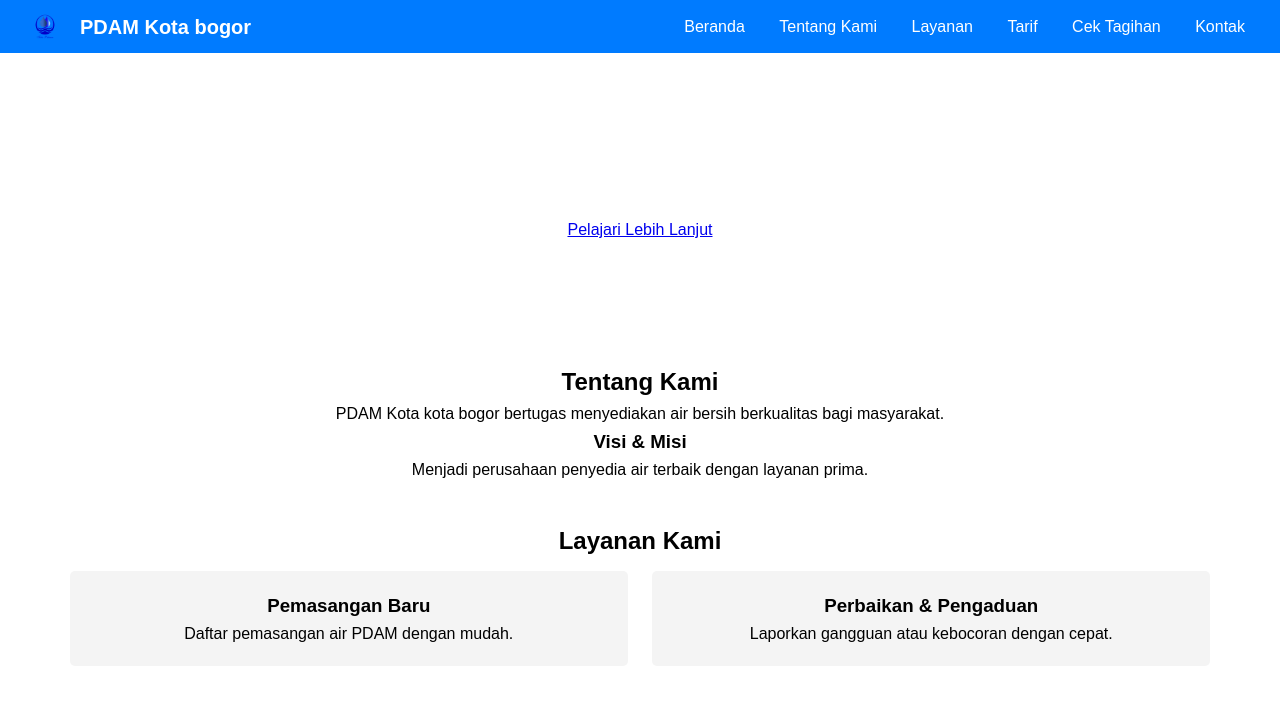
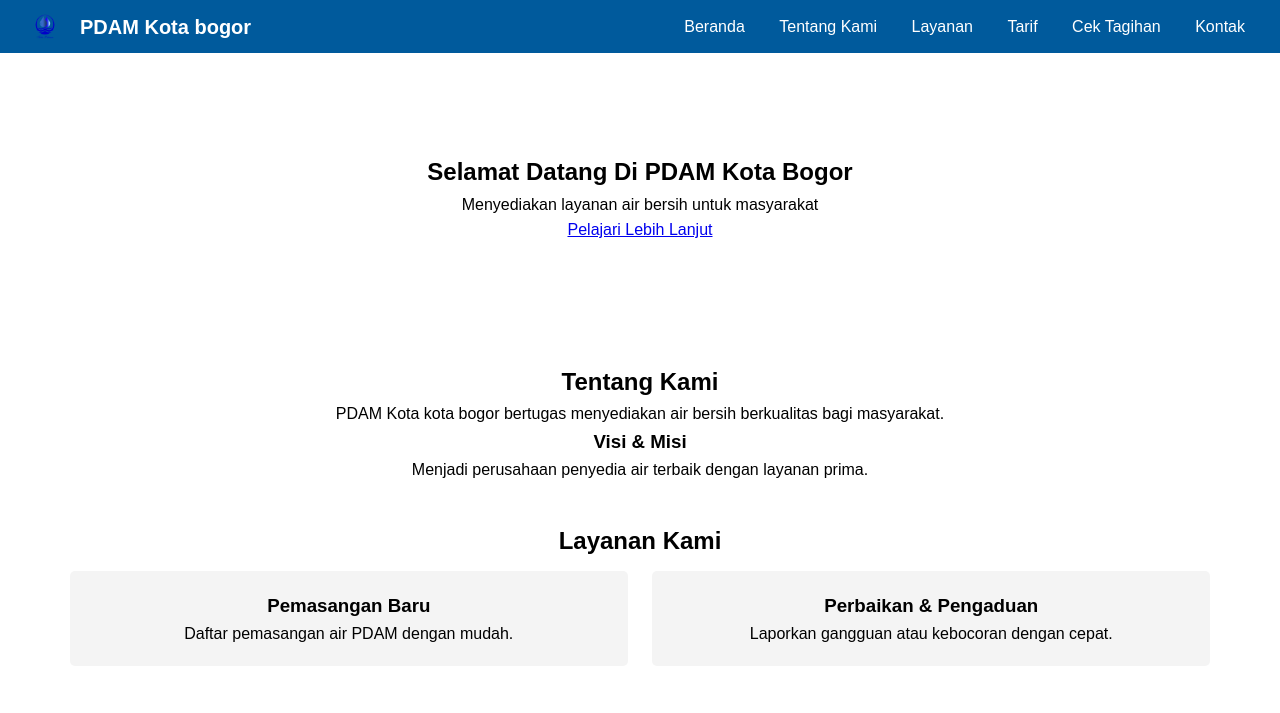
Before and after one commit to ramdann22/ramdann22.github.io, a plain HTML site: page index.html in a window 1280 px wide. Shown: the top 713 px of the page. Drawn offline with Linux system fonts and the light colour scheme.

Commit message:
Add files via upload

```diff
--- a/index.html
+++ b/index.html
@@ -25,7 +25,7 @@
     </header>
 
     <section id="home" class="hero">
-        <h1>Selamat Datang di PDAM Kota bogor</h1>
+        <h1>Selamat Datang Di PDAM Kota Bogor</h1>
         <p>Menyediakan layanan air bersih untuk masyarakat</p>
         <a href="#about" class="btn">Pelajari Lebih Lanjut</a>
     </section>
--- a/styles.css
+++ b/styles.css
@@ -14,7 +14,7 @@ header {
     justify-content: space-between;
     align-items: center;
     padding: 10px 20px;
-    background-color: #007BFF;
+    background-color: #005a9c;
     color: white;
 }
 
@@ -52,7 +52,7 @@ nav ul li a {
 
 .hero {
     background: url('images/water.jpg') no-repeat center center/cover;
-    color: white;
+    color: black;
     text-align: center;
     padding: 100px 20px;
 }
```
